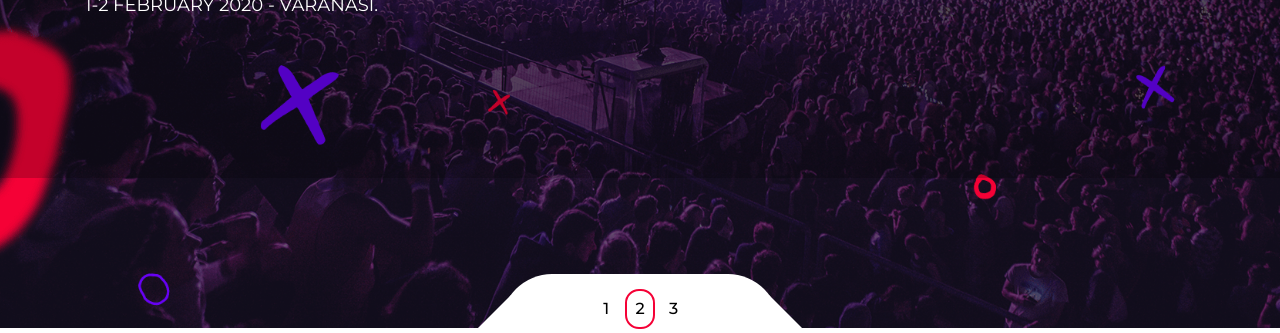
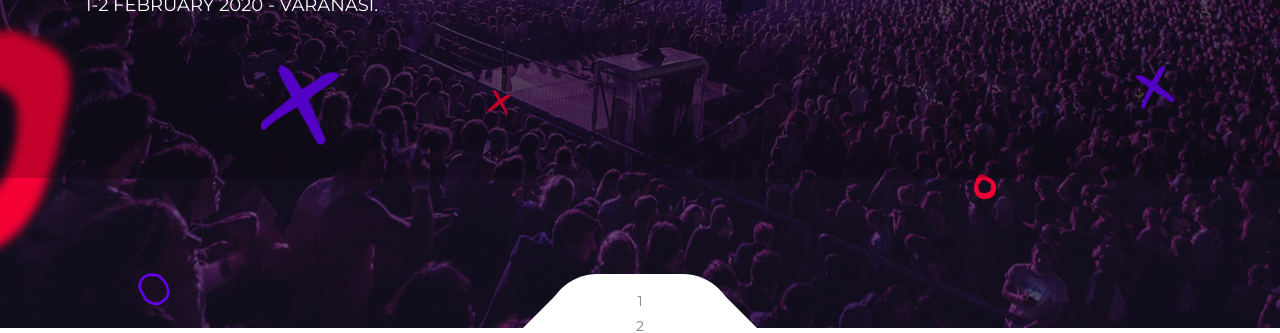
Before and after one commit to HacxS/evnto, a website: page index.html in a window 1280 px wide. Shown: the part 472-805 px from the top of the page. Drawn offline with Linux system fonts and the light colour scheme; files whose address does not match are found by name.

Commit message:
Update main.css

```diff
--- a/assets/css/main.css
+++ b/assets/css/main.css
@@ -2138,22 +2138,7 @@ Cover
   border-top-left-radius: 51px;
   border-top-right-radius: 51px;
 }
-.cover_nav .cover_dots li {
-  display: inline-block;
-  border: solid 2px transparent;
-  border-radius: 14px;
-  margin: 0;
-  width: 30px;
-  height: 40px;
-  text-align: center;
-  font-size: 16px;
-  padding: 5px 0;
-  font-weight: 500;
-  color: #000000;
-}
-.cover_nav .cover_dots li.active {
-  border: solid 2px #f50136;
-}
+
 .cover_nav .cover_dots:before {
   content: " ";
   display: block;
```
